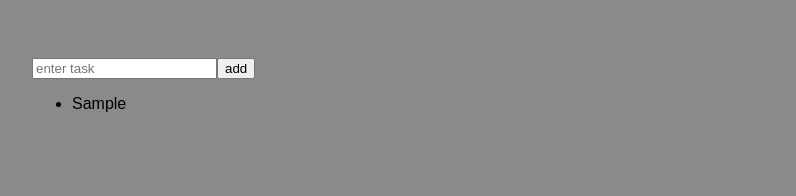
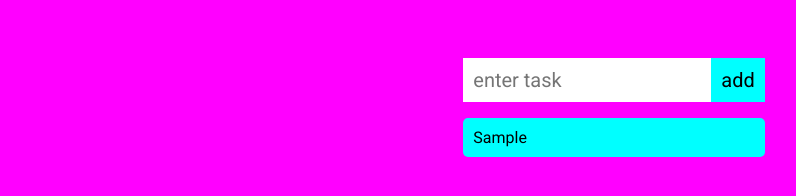
Before and after one commit to babel626/react_todolist, a React app: page / in a window 1280 px wide. Both pictures are taken after typing "Sample" into the empty fields and a click on the button "add". Shown: the whole page, without its empty margins (26-822 px from the left). Built offline with nearby package versions, Linux system fonts and the light colour scheme.

Commit message:
Delete function and some gay css (i know how it look but it was intentional becouse im on macbook)

```diff
--- a/public/index.html
+++ b/public/index.html
@@ -2,6 +2,7 @@
 <html lang="en">
     <head>
         <title>Todo list</title>
+        <link href="https://fonts.googleapis.com/css?family=Roboto:300,400" rel="stylesheet">
     </head>
 
     <body>
--- a/src/TodoItems.js
+++ b/src/TodoItems.js
@@ -2,9 +2,21 @@ import React, {Component} from 'react';
 
 class TodoItems extends Component {
 
+    constructor(props){
+        super(props);
+
+        this.createTasks = this.createTasks.bind(this);
+    }
+
+    delete(key){
+        this.props.delete(key);
+    }
+
     createTasks(item){
-        return <li key={item.key}> {item.text} </li>
+        return <li onClick={() => this.delete(item.key)}
+                   key={item.key}> {item.text} </li>
     }
+
 
     render(){
         var todoEnteries = this.props.enteries;
--- a/src/index.css
+++ b/src/index.css
@@ -1,10 +1,58 @@
 body{
     padding: 50px;
-    background-color: #8a898b;
-    font-family: sans-serif;
+    background-color: fuchsia;
 }
 
 #container{
     display: flex;
     justify-content: flex;
 }
+
+.todoListMain{
+    margin-left: auto;
+    margin-right: auto;
+}
+
+.todoListMain .header form input{
+    padding: 10px;
+    font-size: 20px;
+    margin-right: 0px;
+    font-family: Roboto;
+    border: none;
+}
+
+.todoListMain .header form input:focus{
+    outline:0;
+}
+
+.todoListMain .header form button {
+    padding: 10px;
+    font-size: 20px;
+    margin-left: 0px;
+    font-family: Roboto;
+    background-color: aqua;
+    transition: 0.5s;
+    border:none;
+}
+
+.todoListMain .header form button:hover{
+    background-color: white;
+}
+
+.theList{
+    font-family: Roboto;
+    list-style-type: none;
+    padding: 0;
+}
+
+.theList li{
+    background-color: aqua;
+    padding: 10px;
+    margin-bottom: 10px;
+    border-radius: 5px;
+    transition: .2s;
+}
+
+.theList li:hover{
+    background-color:white;
+}
--- a/src/index.js
+++ b/src/index.js
@@ -6,8 +6,6 @@ import TodoList from "./todolist";
 var destination = document.querySelector("#container");
 
 ReactDOM.render(
-  <div>
-      <TodoList/>
-  </div>,
+      <TodoList/>,
     destination
 );
--- a/src/todolist.js
+++ b/src/todolist.js
@@ -11,6 +11,7 @@ class ToDoList extends Component{
         };
 
         this.addItem = this.addItem.bind(this);
+        this.deleteItem = this.deleteItem.bind(this);
     }
 
     addItem(e){
@@ -36,6 +37,16 @@ class ToDoList extends Component{
         e.preventDefault();
     }
 
+    deleteItem(key){
+        var filteredItems = this.state.items.filter(function (item) {
+            return (item.key !== key)
+        });
+
+        this.setState({
+            items:filteredItems
+        });
+    }
+
     render(){
         return <div className={'todoListMain'}>
             <div className={"header"}>
@@ -47,7 +58,7 @@ class ToDoList extends Component{
                 </form>
             </div>
 
-            <TodoItems enteries={this.state.items} />
+            <TodoItems enteries={this.state.items} delete={this.deleteItem}/>
         </div>
     }
 }
```
Also changed, not shown: package.json (line endings or trailing spaces).
